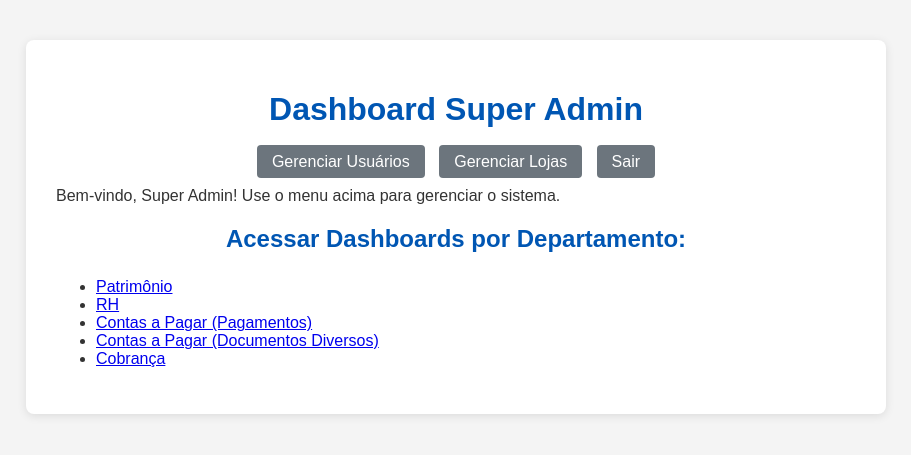
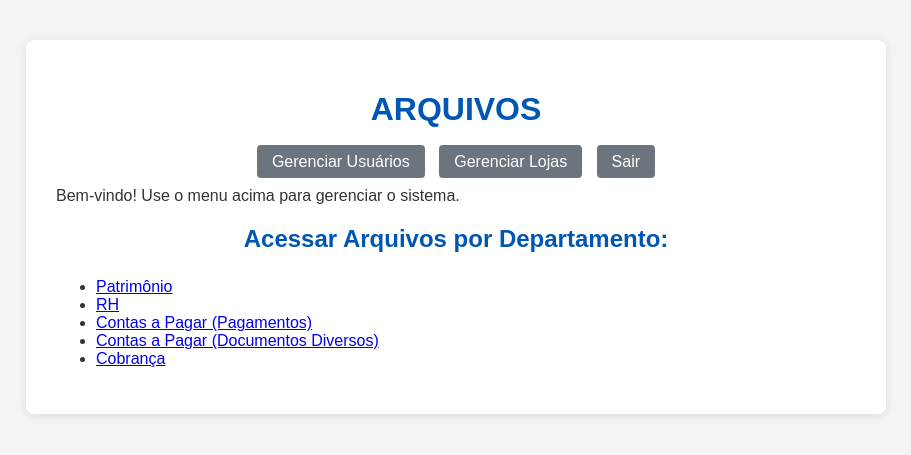
Before and after one commit to SimpleDioney/sav, a Flask app: page /super_admin/dashboard in a window 1280 px wide. Shown: the top 455 px of the page, without its empty margins (184-1095 px from the left). Run offline with Flask 3, Linux system fonts and the light colour scheme; a user stored in the database is signed in.

Commit message:
Update super_admin_dashboard.html

```diff
--- a/templates/super_admin/super_admin_dashboard.html
+++ b/templates/super_admin/super_admin_dashboard.html
@@ -3,12 +3,12 @@
 <head>
     <meta charset="UTF-8">
     <meta name="viewport" content="width=device-width, initial-scale=1.0">
-    <title>Dashboard Super Admin</title>
+    <title>ARQUIVOS</title>
     <link rel="stylesheet" href="{{ url_for('static', filename='css/style.css') }}">
 </head>
 <body>
     <div class="container">
-        <h1>Dashboard Super Admin</h1>
+        <h1>ARQUIVOS</h1>
         <div class="admin-nav">
             <a href="{{ url_for('user_management') }}">Gerenciar Usuários</a>
             <a href="{{ url_for('manage_stores') }}">Gerenciar Lojas</a>
@@ -25,9 +25,9 @@
             {% endif %}
         {% endwith %}
 
-        <p>Bem-vindo, Super Admin! Use o menu acima para gerenciar o sistema.</p>
+        <p>Bem-vindo! Use o menu acima para gerenciar o sistema.</p>
 
-        <h2>Acessar Dashboards por Departamento:</h2>
+        <h2>Acessar Arquivos por Departamento:</h2>
         <ul>
             <li><a href="{{ url_for('patrimonio_dashboard') }}">Patrimônio</a></li>
             <li><a href="{{ url_for('rh_dashboard') }}">RH</a></li>
```
